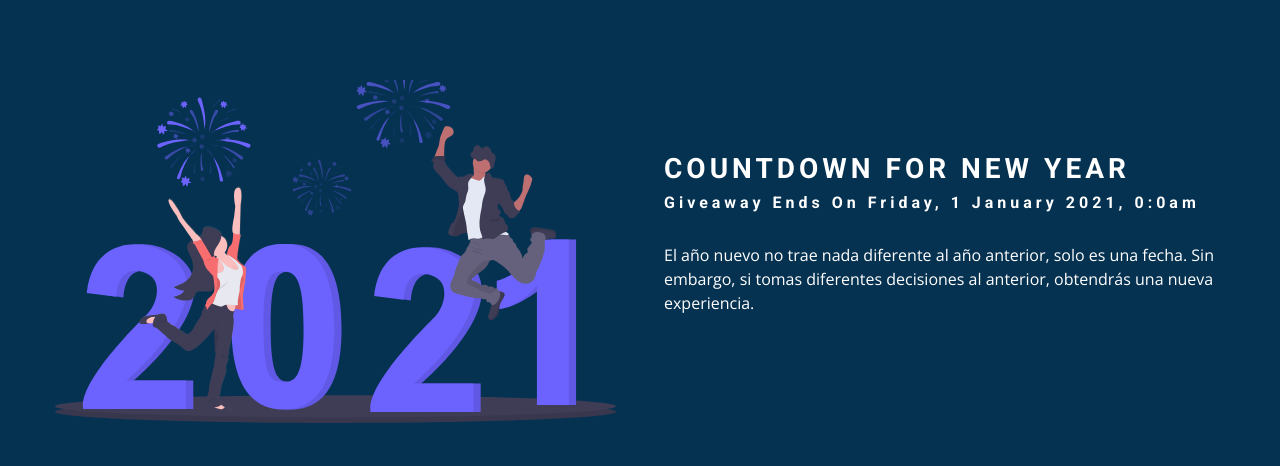
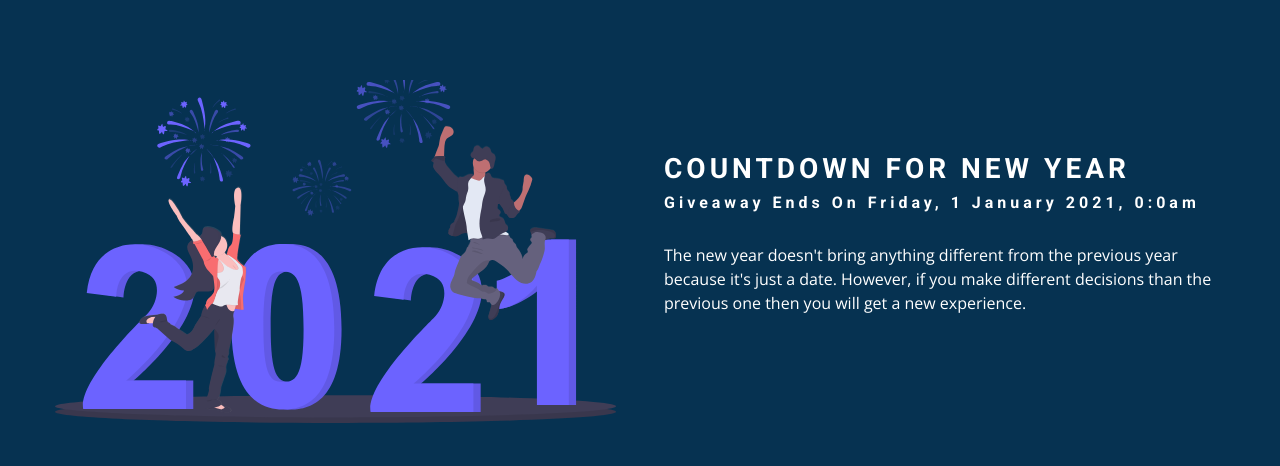
Before and after one commit to maadcode/countdown, a plain HTML site: page index.html in a window 1280 px wide. Shown: the top 466 px of the page. Drawn offline with nearby package versions, Linux system fonts and the light colour scheme.

```diff
--- a/index.html
+++ b/index.html
@@ -15,7 +15,7 @@
         <article class="gift-info">
             <h3>Countdown for New Year</h3>
             <h4 class="giveaway"></h4>
-            <p>El año nuevo no trae nada diferente al año anterior, solo es una fecha. Sin embargo, si tomas diferentes decisiones al anterior, obtendrás una nueva experiencia.</p>
+            <p>The new year doesn't bring anything different from the previous year because it's just a date. However, if you make different decisions than the previous one then you will get a new experience.</p>
         </article>
 
         <div class="deadline">
```
